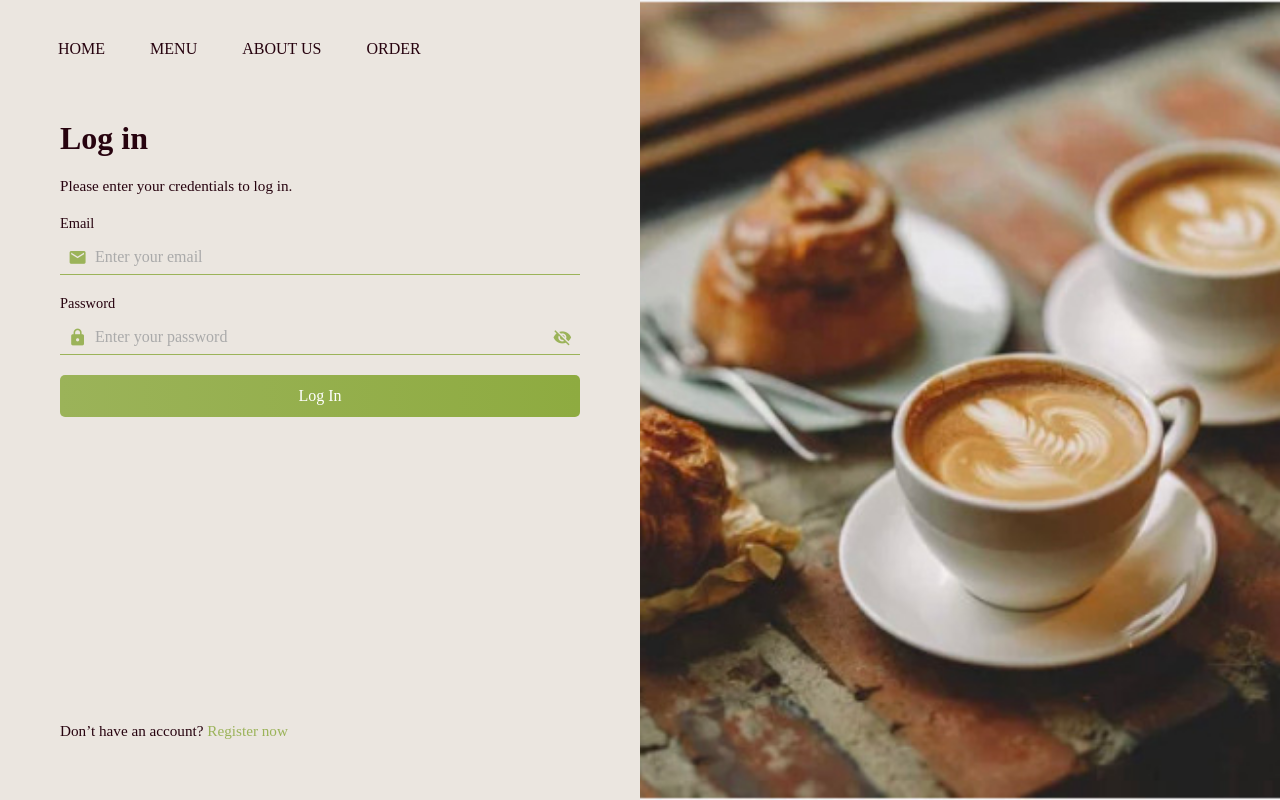
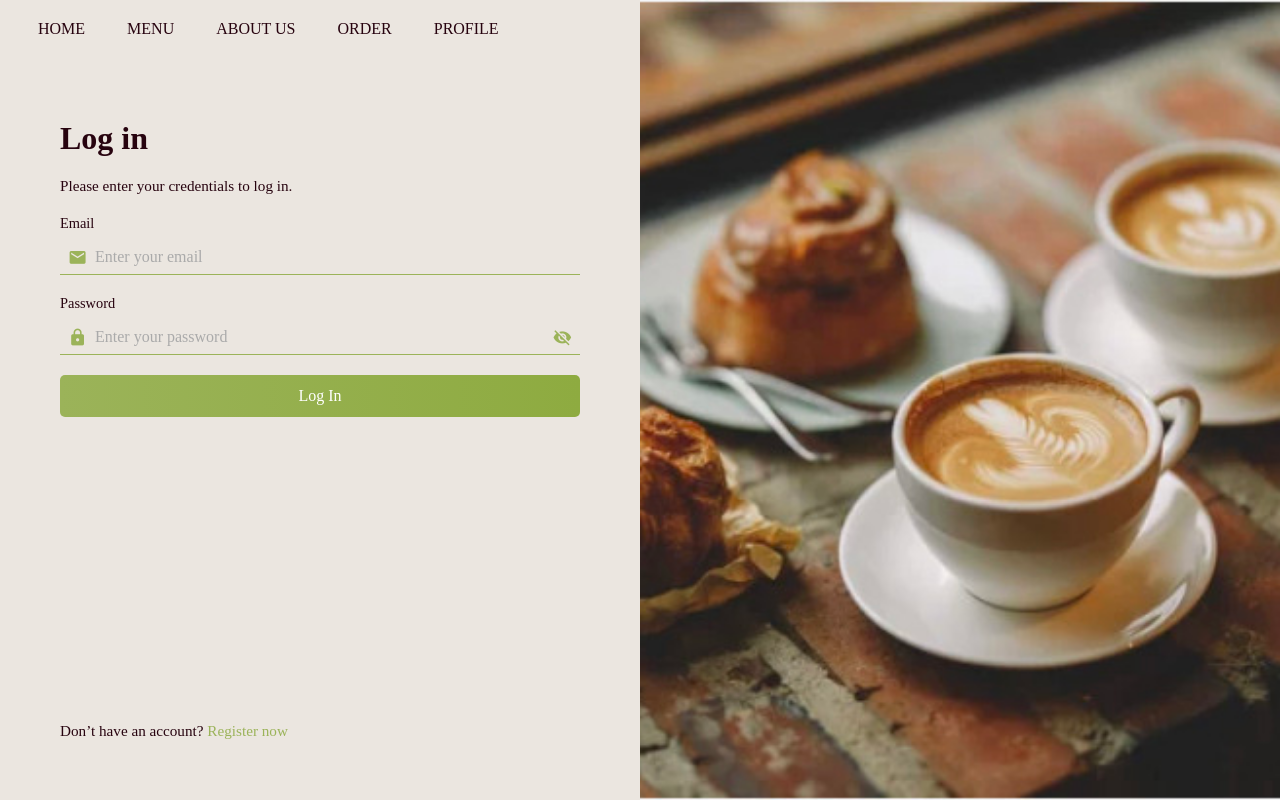
Before and after one commit to soleilthallemer/Artemis-Steam, a React (Create React App) app in the folder react-frontend/: page /login in a window 1280 px wide. Built offline with nearby package versions, Linux system fonts and the light colour scheme.

Commit message:
Update login, registration, profile pages and their corresponding css pages

```diff
--- a/react-frontend/src/css/login.css
+++ b/react-frontend/src/css/login.css
@@ -35,24 +35,37 @@
   padding: 10px;
 }
 
-/* Navigation Bar in banner (inside left-panel) */
-.login-page .banner .bar {
-  padding: 20px 10px;
-  text-align: left;
+.login-page .banner {
+  background-color: #ebe6e0;
+  height: auto;
+  min-height: 80px;
+  display: flex;
+  justify-content: flex-end;
+  align-items: center;
+  padding: 30px 0;
+  width: 100%;
+  z-index: 1000;
+  margin: 0;
 }
 
-.login-page .banner .bar ul {
+/* Navigation bar at top of right panel */
+.login-page .banner .bar {
+  background-color: #ebe6e0 !important;
+}
+
+.login-page  .banner .bar ul {
   list-style: none;
   display: flex;
-  justify-content: flex-start;
-  gap: 5px;
-  margin: 0;
-  padding: 0;
-  margin-left: -20px;
-
+  gap: 2px;
+  margin-left: -30px;
+  justify-content: flex-end;
 }
 
-.login-page .banner .bar ul li a {
+.login-page  .banner .bar ul li {
+  position: relative;
+}
+
+.login-page  .banner .bar ul li a {
   text-decoration: none;
   color: #27030f !important;
   text-transform: uppercase;
@@ -74,7 +87,7 @@
   transition: width 0.3s ease;
 }
 
-.login-page .banner .bar ul li:hover::after {
+.login-page .left-panel .bar ul li:hover::after {
   width: 100%;
 }
 
@@ -245,3 +258,25 @@
   margin-top: 10px;
   text-align: center;
 }
+
+.login-page .login-container {
+  display: flex;
+  flex-direction: row;
+}
+
+@media screen and (max-width: 768px) {
+  .login-page .login-container {
+    flex-direction: column;
+  }
+
+  .login-page .left-panel {
+    order: 1;
+    width: 100%;
+  }
+
+  .login-page .image-section {
+    order: 2;
+    width: 100%;
+    height: auto;
+  }
+}
--- a/react-frontend/src/css/profilepage.css
+++ b/react-frontend/src/css/profilepage.css
@@ -15,7 +15,7 @@
 }
 
 .profile-page .banner {
-  padding: 60px 0;
+  padding: 30px 0;
   font-family: "script-medium";
   margin-left: -6px;
   top: 0;
@@ -38,10 +38,6 @@
   text-decoration: none;
   color: white;
   text-transform: uppercase;
-}
-
-.profile-page .banner {
-    padding: 40px;
 }
 
 .profile-page .bar ul li::after {
--- a/react-frontend/src/css/registrationPage.css
+++ b/react-frontend/src/css/registrationPage.css
@@ -39,7 +39,13 @@
   background-color: #ebe6e0;
   height: auto;
   min-height: 80px;
-  align-items: left;
+  display: flex;
+  justify-content: flex-end;
+  align-items: center;
+  padding: 30px 0;
+  width: 100%;
+  z-index: 1000;
+  margin: 0;
 }
 
 /* Navigation bar at top of right panel */
@@ -50,8 +56,9 @@
 .registration-page  .banner .bar ul {
   list-style: none;
   display: flex;
-  gap: 5px;
+  gap: 2px;
   margin-left: -30px;
+  justify-content: flex-end;
 }
 
 .registration-page  .banner .bar ul li {
@@ -66,7 +73,7 @@
 }
 
 .registration-page .banner .bar ul li a.active {
-  font-weight: 700; /* highlight active link */
+  font-weight: 700;
 }
 
 .registration-page .banner .bar ul li::after {
@@ -89,7 +96,7 @@
   flex: 1; /* fill remaining vertical space in the right panel */
   display: flex;
   flex-direction: column;
-  justify-content: center; /* center form vertically */
+  justify-content: center;
   padding: 40px 60px;
   color: #27030f !important;
   margin-top: -35px;
@@ -241,3 +248,25 @@
   margin-top: 10px;
   text-align: center;
 }
+
+.registration-page .registration-container {
+  display: flex;
+  flex-direction: row;
+}
+
+@media screen and (max-width: 768px) {
+  .registration-page .registration-container {
+    flex-direction: column;
+  }
+
+  .registration-page .right-panel {
+    order: 1;
+    width: 100%;
+  }
+
+  .registration-page .image-section {
+    order: 2;
+    width: 100%;
+    height: auto;
+  }
+}
--- a/react-frontend/src/pages/login.jsx
+++ b/react-frontend/src/pages/login.jsx
@@ -114,6 +114,7 @@ const LoginPage = () => {
               <li><Link to="/menu">Menu</Link></li>
               <li><Link to="/about-us">About Us</Link></li>
               <li><Link to="/order">Order</Link></li>
+              <li><Link to="/profile">Profile</Link></li>
             </ul>
           </div>
         </div>
--- a/react-frontend/src/pages/profile.jsx
+++ b/react-frontend/src/pages/profile.jsx
@@ -87,6 +87,8 @@ const ProfilePage = () => {
             <li><Link to="/menu">Menu</Link></li>
             <li><Link to="/about-us">About Us</Link></li>
             <li><Link to="/order" className="active">Order</Link></li>
+            <li><Link to="/login">Log In</Link></li>
+            <li><Link to="/profile">Profile</Link></li>
           </ul>
         </div>
       </div>
--- a/react-frontend/src/pages/registration.jsx
+++ b/react-frontend/src/pages/registration.jsx
@@ -69,6 +69,7 @@ const RegistrationPage = () => {
                 <li><Link to="/menu">Menu</Link></li>
                 <li><Link to="/about-us">About Us</Link></li>
                 <li><Link to="/order">Order</Link></li>
+                <li><Link to="/profile">Profile</Link></li>
               </ul>
             </div>
           </div>
```
